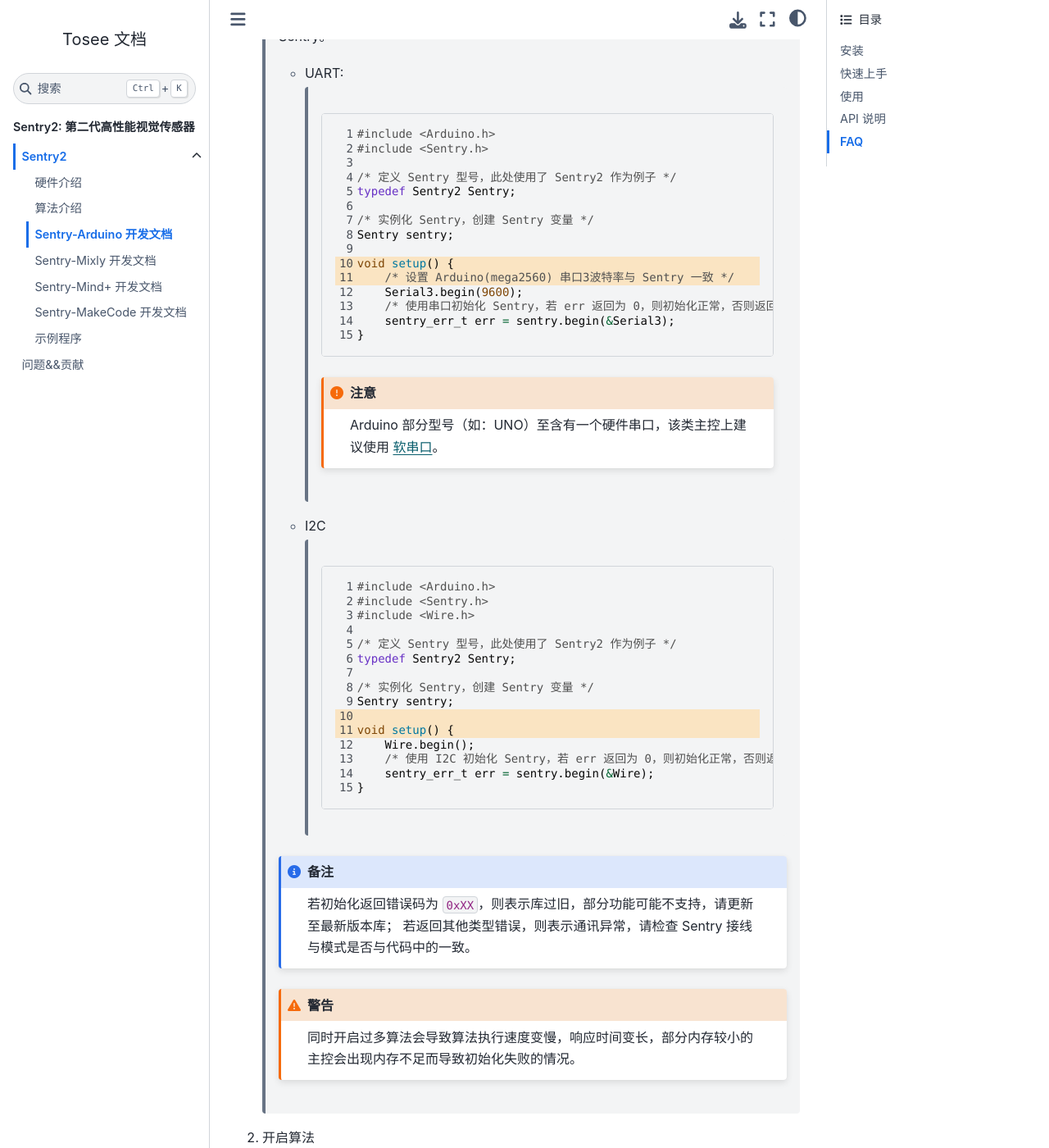
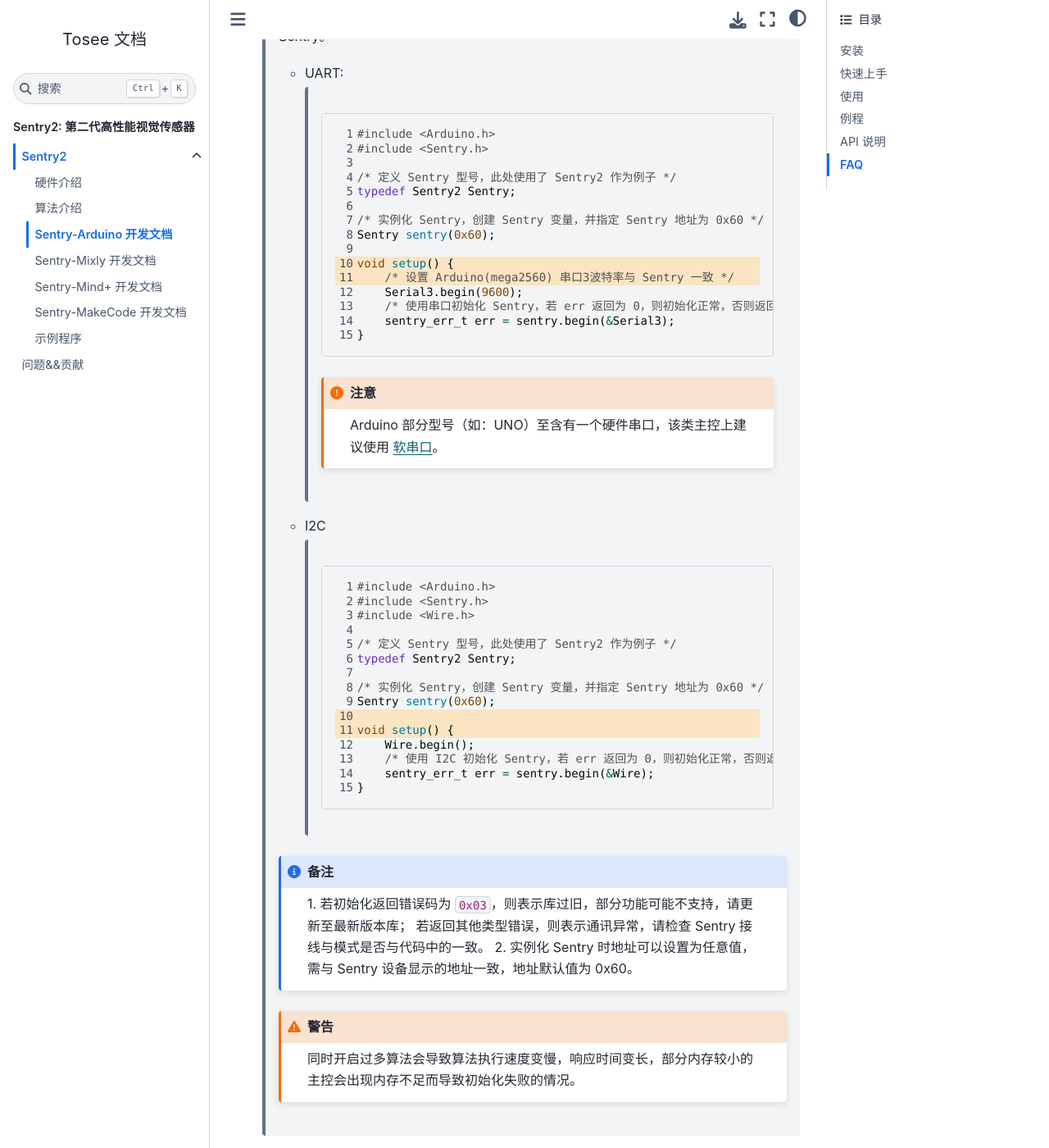
Before and after one commit to AITosee/Tosee-Docs, a Sphinx documentation site: the page built from docs/Sentry/Arduino/index.rst, in a window 1280 px wide and 1400 px high, scrolled down 2552 px. Shown: the whole window at 82% size. Built offline with Sphinx 7.4.7 and the Sphinx Book theme 1.1.4, drawn with Linux system fonts in a browser that asks for light colours; some of the changed text lies outside the part shown.

Commit message:
Update docs

```diff
--- a/docs/Sentry/Arduino/index.rst
+++ b/docs/Sentry/Arduino/index.rst
@@ -65,8 +65,8 @@
             /* 定义 Sentry 型号，此处使用了 Sentry2 作为例子 */
             typedef Sentry2 Sentry;
 
-            /* 实例化 Sentry，创建 Sentry 变量 */
-            Sentry sentry;
+            /* 实例化 Sentry，创建 Sentry 变量，并指定 Sentry 地址为 0x60 */
+            Sentry sentry(0x60);
 
             void setup() {
                 /* 设置 Arduino(mega2560) 串口3波特率与 Sentry 一致 */
@@ -93,8 +93,8 @@
             /* 定义 Sentry 型号，此处使用了 Sentry2 作为例子 */
             typedef Sentry2 Sentry;
 
-            /* 实例化 Sentry，创建 Sentry 变量 */
-            Sentry sentry;
+            /* 实例化 Sentry，创建 Sentry 变量，并指定 Sentry 地址为 0x60 */
+            Sentry sentry(0x60);
 
             void setup() {
                 Wire.begin();
@@ -104,8 +104,9 @@
 
     .. note::
 
-        若初始化返回错误码为 ``0xXX``，则表示库过旧，部分功能可能不支持，请更新至最新版本库；
+        1. 若初始化返回错误码为 ``0x03``，则表示库过旧，部分功能可能不支持，请更新至最新版本库；
         若返回其他类型错误，则表示通讯异常，请检查 Sentry 接线与模式是否与代码中的一致。
+        2. 实例化 Sentry 时地址可以设置为任意值，需与 Sentry 设备显示的地址一致，地址默认值为 0x60。
 
     .. warning::
 
@@ -177,6 +181,33 @@
                 fdevopen(&serial_putc, 0);
             }
 
+例程
+----
+
+所有例程在 Arduino 库中 ``examples/`` 文件夹下，可通过点击 Arduino IDE 上方
+``文件→例程→Sentry`` 找到对应算法的相关调用例程。
+
+.. image:: images/arduino_sentry_examples.png
+    :scale: 50 %
+    :align: center
+
+.. note::
+
+    可通过开启或关闭例程中 I2C 和 UART 的相关宏定义来选择串口通讯模式或 I2C 通讯模式：
+
+    .. code-block:: cpp
+        :linenos:
+
+        /* 打开 SENTRY_UART 宏，关闭 SENTRY_I2C 即表示为串口通讯模式 */
+        // #define SENTRY_I2C
+        #define SENTRY_UART
+
+    .. code-block:: cpp
+        :linenos:
+
+        /* 打开 SENTRY_I2C 宏，关闭 SENTRY_UART 即表示为 I2C 通讯模式 */
+        #define SENTRY_I2C
+        // #define SENTRY_UART
 
 API 说明
 --------
```
Also changed, not shown: other parts of docs/Sentry/Arduino/index.rst (+14 -11 lines), docs/Sentry/Arduino/images/arduino_sentry_examples.png (added).
